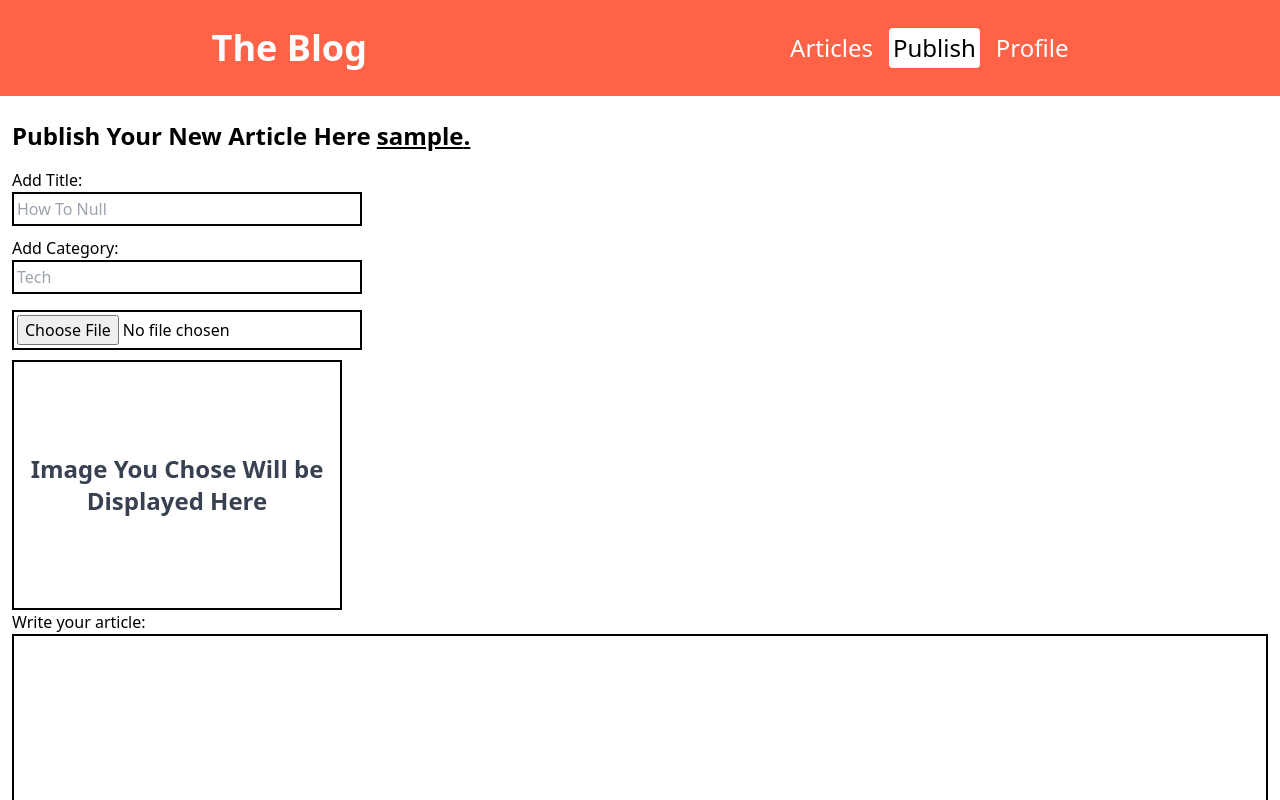
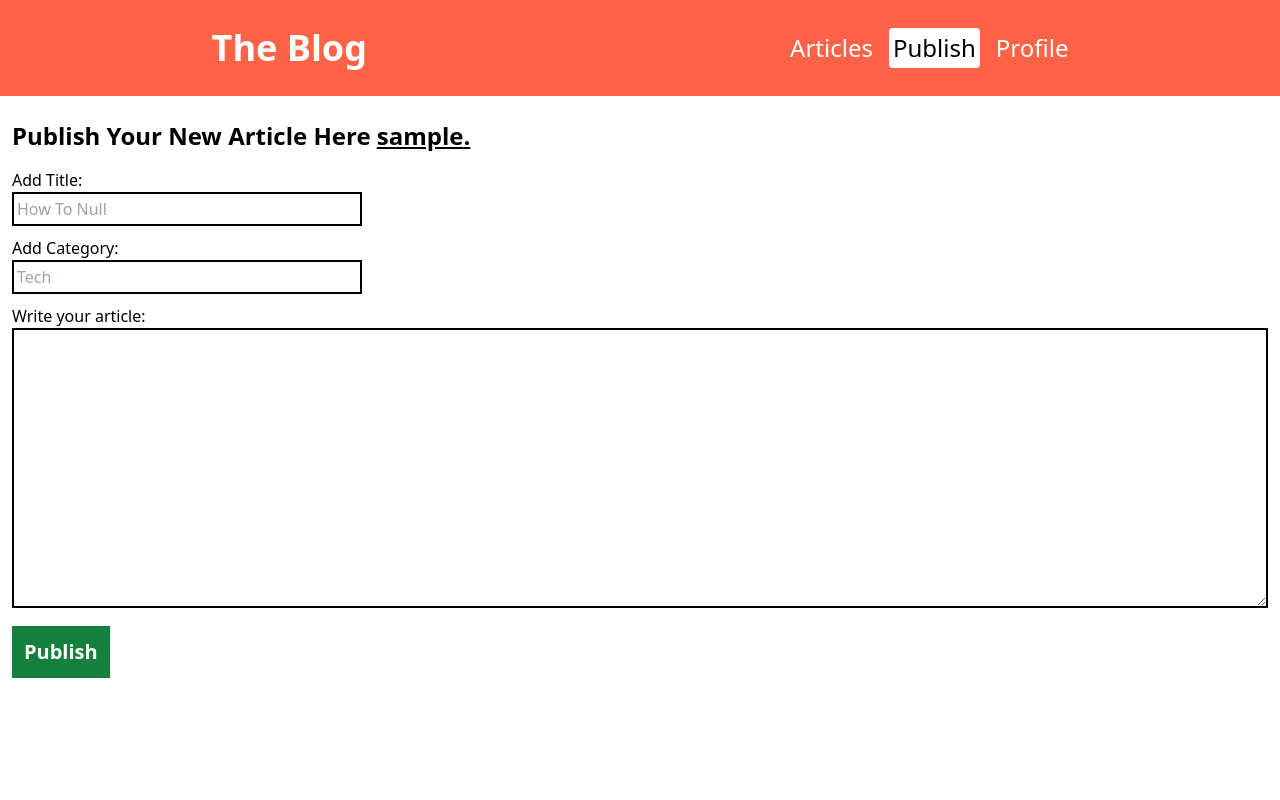
Before and after one commit to Basit46/Blog-App, a React (Create React App) app: page /publish in a window 1280 px wide. Built offline with nearby package versions, Linux system fonts and the light colour scheme; no server answers; the database is empty; sample sign-in values are in the browser's storage.

Commit message:
Removed Image Section

```diff
--- a/src/routes/Publish.jsx
+++ b/src/routes/Publish.jsx
@@ -1,5 +1,5 @@
 import React, { useRef, useContext } from "react";
-import { useEffect } from "react";
+// import { useEffect } from "react";
 import { ourContext } from "../context/ourContext";
 import { useNavigate } from "react-router";
 import { db } from "../firebase";
@@ -13,19 +13,19 @@ const Publish = () => {
   const titleRef = useRef();
   const categRef = useRef();
   const bodyRef = useRef();
-  const inputs = useRef();
-  const outputs = useRef();
+  // const inputs = useRef();
+  // const outputs = useRef();
 
-  useEffect(() => {
-    inputs.current.addEventListener("change", () => {
-      const reader = new FileReader();
-      reader.addEventListener("load", () => {
-        // setimg(reader.result);
-        outputs.current.style.backgroundImage = `url(${reader.result})`;
-      });
-      reader.readAsDataURL(inputs.current.files[0]);
-    });
-  }, [inputs]);
+  // useEffect(() => {
+  //   inputs.current.addEventListener("change", () => {
+  //     const reader = new FileReader();
+  //     reader.addEventListener("load", () => {
+  //       // setimg(reader.result);
+  //       outputs.current.style.backgroundImage = `url(${reader.result})`;
+  //     });
+  //     reader.readAsDataURL(inputs.current.files[0]);
+  //   });
+  // }, [inputs]);
 
   const handlePublish = (e) => {
     e.preventDefault();
@@ -69,8 +69,8 @@ const Publish = () => {
         <label htmlFor="category">Add Category:</label>
         <input type="text" ref={categRef} id="category" placeholder="Tech" />
 
-        <input className="mt-4" ref={inputs} type="file" accept="image/*" />
-        <div
+        {/* <input className="mt-4" ref={inputs} type="file" accept="image/*" /> */}
+        {/* <div
           className="flex justify-center items-center"
           ref={outputs}
           style={{
@@ -83,7 +83,7 @@ const Publish = () => {
           <p className="text-2xl text-center font-bold text-gray-700 bg-cover">
             Image You Chose Will be Displayed Here
           </p>
-        </div>
+        </div> */}
 
         <label htmlFor="text">Write your article:</label>
         <textarea ref={bodyRef} className="w-full "></textarea>
```
